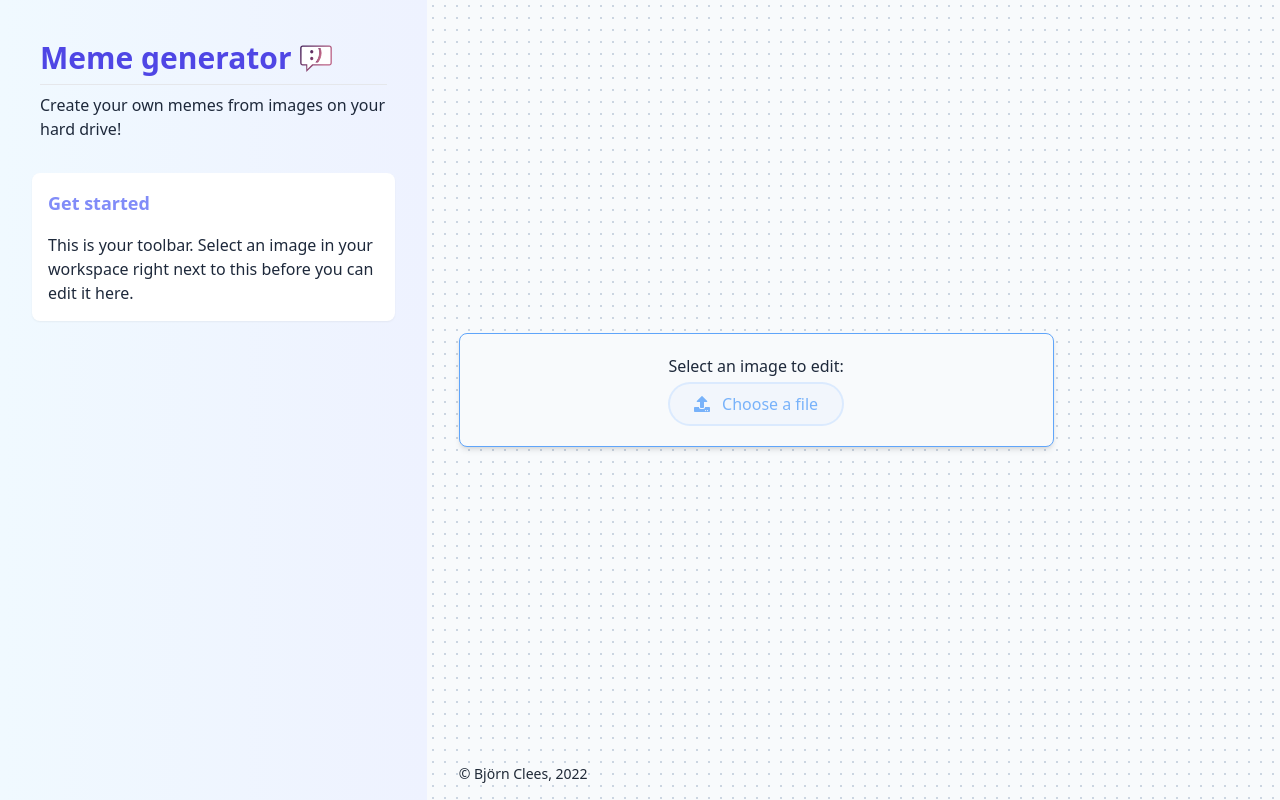
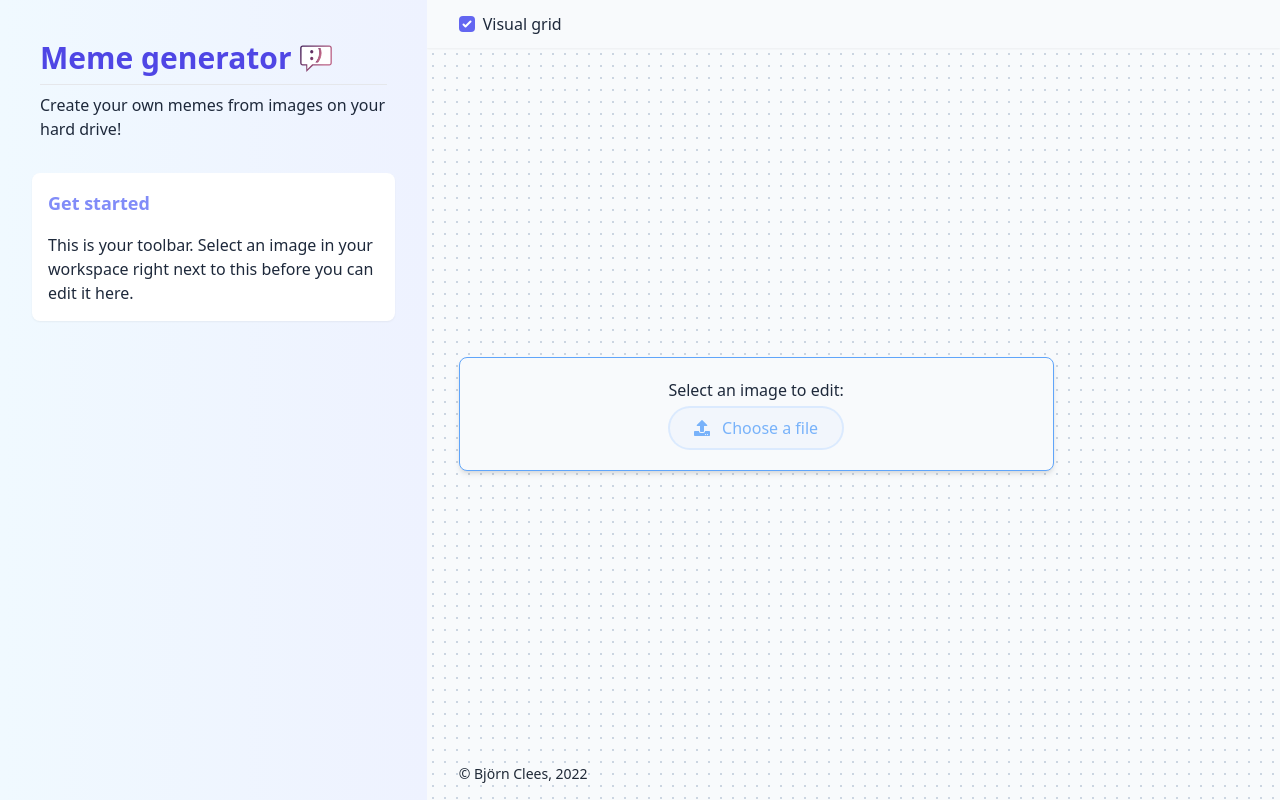
Before and after one commit to Pyrax/meme-generator, a React (Vite) app: page / in a window 1280 px wide. Built offline with nearby package versions, Linux system fonts and the light colour scheme.

Commit message:
feat: add setting for grid visuals

```diff
--- a/package.json
+++ b/package.json
@@ -18,6 +18,7 @@
     "zustand": "^4.1.5"
   },
   "devDependencies": {
+    "@tailwindcss/forms": "^0.5.3",
     "@types/react": "^18.0.26",
     "@types/react-dom": "^18.0.9",
     "@vitejs/plugin-react": "^3.0.0",
--- a/src/App.tsx
+++ b/src/App.tsx
@@ -1,4 +1,5 @@
 import React from 'react';
+import classNames from 'classnames';
 import { useStore } from './appStore';
 import {
   Toolbar,
@@ -9,6 +10,7 @@ import Logo from './components/blocks/Logo';
 import Workspace from './components/blocks/Workspace';
 import Copyright from './components/blocks/Copyright';
 import SplashScreen from './components/blocks/SplashScreen';
+import Controls from './components/blocks/Controls';
 import Canvas, { CanvasRef } from './components/blocks/Canvas';
 import {
   EditorItemImage,
@@ -19,6 +21,7 @@ import {
 const App = () => {
   const image = useStore((state) => state.image);
   const textMap = useStore((state) => state.textMap);
+  const showVisualGrid = useStore((state) => state.settings.showVisualGrid);
 
   const canvasRef = React.useRef<CanvasRef>(null);
 
@@ -62,7 +65,13 @@ const App = () => {
             )}
           </Toolbar>
         </aside>
-        <section className="grow lg:basis-2/3 flex flex-col pattern-dots pattern-3 pattern-slate-300 overflow-x-auto">
+        <section
+          className={classNames(
+            'grow lg:basis-2/3 flex flex-col overflow-x-auto',
+            { 'pattern-dots pattern-3 pattern-slate-300': showVisualGrid }
+          )}
+        >
+          <Controls />
           <Workspace>
             {!image ? (
               <SplashScreen />
--- a/src/appStore.ts
+++ b/src/appStore.ts
@@ -1,8 +1,12 @@
 import create from 'zustand';
 import { createCanvasSlice, CanvasSlice } from './slices/canvasSlice';
 import { createTextSlice, TextSlice } from './slices/textSlice';
+import { createSettingsSlice, SettingsSlice } from './slices/settingsSlice';
 
-export const useStore = create<CanvasSlice & TextSlice>()((...a) => ({
-  ...createCanvasSlice(...a),
-  ...createTextSlice(...a),
-}));
+export const useStore = create<CanvasSlice & TextSlice & SettingsSlice>()(
+  (...a) => ({
+    ...createCanvasSlice(...a),
+    ...createTextSlice(...a),
+    ...createSettingsSlice(...a),
+  })
+);
--- /dev/null
+++ b/src/components/blocks/Controls.tsx
@@ -0,0 +1,21 @@
+import { useStore } from '../../appStore';
+import Checkbox from '../ui/Checkbox';
+
+const Controls = () => {
+  const showVisualGrid = useStore((state) => state.settings.showVisualGrid);
+  const setSettings = useStore((state) => state.setSettings);
+
+  const toggleGridHandler = () => {
+    setSettings({ showVisualGrid: !showVisualGrid });
+  };
+
+  return (
+    <div className="flex bg-slate-50 shadow-sm items-center px-8 py-3">
+      <Checkbox checked={showVisualGrid} onChange={toggleGridHandler}>
+        Visual grid
+      </Checkbox>
+    </div>
+  );
+};
+
+export default Controls;
--- /dev/null
+++ b/src/components/ui/Checkbox.tsx
@@ -0,0 +1,23 @@
+import React from 'react';
+import classNames from 'classnames';
+
+export type CheckboxProps = {
+  className?: string | undefined;
+  children?: React.ReactNode;
+} & React.InputHTMLAttributes<HTMLInputElement>;
+
+const Checkbox = ({ className, children, ...props }: CheckboxProps) => (
+  <label className="flex gap-2 items-center">
+    <input
+      type="checkbox"
+      className={classNames(
+        className,
+        'w-4 h-4 text-indigo-500 bg-gray-100 rounded border-gray-300 focus:ring-indigo-400 focus:ring-2'
+      )}
+      {...props}
+    />
+    {children}
+  </label>
+);
+
+export default Checkbox;
--- /dev/null
+++ b/src/slices/settingsSlice.ts
@@ -0,0 +1,28 @@
+import { StateCreator } from 'zustand';
+
+export type Settings = {
+  showVisualGrid: boolean;
+};
+
+export type SettingsSlice = {
+  settings: Settings;
+  setSettings: (settings: Partial<Settings>) => void;
+  resetSettings: () => void;
+};
+
+const defaultSettings = {
+  showVisualGrid: true,
+};
+
+export const createSettingsSlice: StateCreator<
+  SettingsSlice,
+  [],
+  [],
+  SettingsSlice
+> = (set) => ({
+  settings: defaultSettings,
+  // Merge settings with current state if only a partial setting is given
+  setSettings: (settings) =>
+    set((state) => ({ settings: { ...state.settings, ...settings } })),
+  resetSettings: () => set({ settings: defaultSettings }),
+});
--- a/tailwind.config.cjs
+++ b/tailwind.config.cjs
@@ -22,6 +22,8 @@ module.exports = {
     },
   },
   plugins: [
+    require('@tailwindcss/forms'),
+
     // Custom plugin for background patterns:
     plugin(function ({ addUtilities, matchUtilities, theme }) {
       const defaultColor = theme('colors.gray.400');
```
Also changed, not shown: 1 other file (tests, documents, lock files or other folders).
